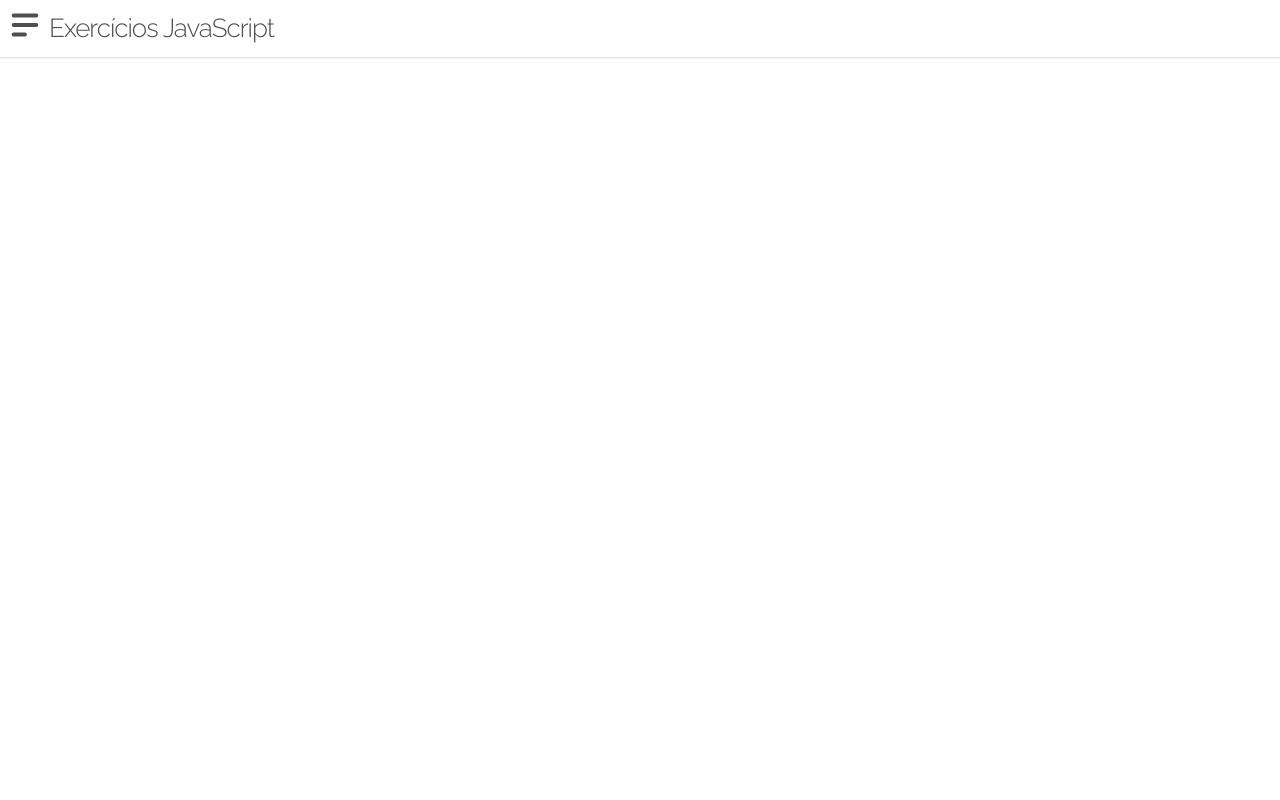
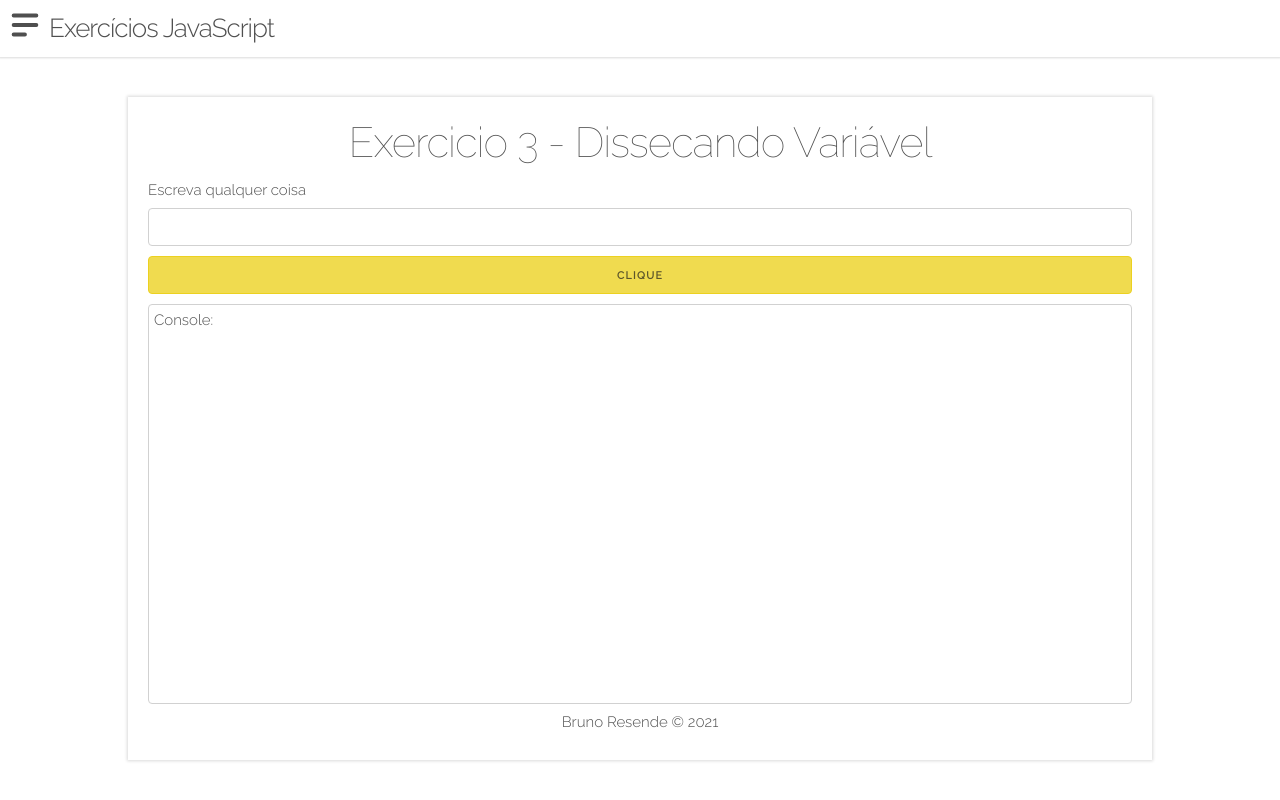
Before and after one commit to bresends/exercicios_js, a React (Create React App) app: page /Ex3 in a window 1280 px wide. Built offline with nearby package versions, Linux system fonts and the light colour scheme.

Commit message:
Esqueleto do Ex3 Montado

```diff
--- a/public/index.html
+++ b/public/index.html
@@ -6,7 +6,7 @@
     <meta name="viewport" content="width=device-width, initial-scale=1" />
     <meta name="theme-color" content="#000000" />
 
-    <title>React App</title>
+    <title>Exercícios JS</title>
   </head>
 
   <body>
--- a/src/components/App.js
+++ b/src/components/App.js
@@ -4,6 +4,7 @@ import { BrowserRouter as Router, Route, Switch } from 'react-router-dom';
 import Menu from './Menu/Menu';
 import Ex1 from '../pages/Ex1';
 import Ex2 from '../pages/Ex2';
+import Ex3 from '../pages/Ex3';
 
 // Main
 function App() {
@@ -15,6 +16,7 @@ function App() {
           <Route path="/" exact component={Ex1}/>
           <Route path="/Ex1" component={Ex1}/>
           <Route path="/Ex2" component={Ex2}/>
+          <Route path="/Ex3" component={Ex3}/>
         </Switch>
       </div>
     </Router>
--- a/src/components/Menu/Menu.js
+++ b/src/components/Menu/Menu.js
@@ -46,6 +46,7 @@ function Menu() {
         <ul className="menu-flutuante__container" onClick={toogleMenu}>
           <MenuLink exercicio="1" />
           <MenuLink exercicio="2" />
+          <MenuLink exercicio="3" />
         </ul>
       </nav>
     </IconContext.Provider>
--- /dev/null
+++ b/src/pages/Ex3.js
@@ -0,0 +1,90 @@
+import React, { useState } from 'react';
+import styled from 'styled-components';
+import Card from '../components/Card/Card';
+
+const DivStyle = styled.div`
+  .center-card__form {
+    display: flex;
+    flex-direction: column;
+    gap: 1rem;
+  }
+
+  .center-card__input {
+    width: 100%;
+    margin: 10px auto;
+  }
+`;
+
+const Ex3 = () => {
+  const [valorInput, setValorInput] = useState('');
+  const [respostaFinal, setRespostaFinal] = useState('');
+
+  function entradaVazia() {
+    setRespostaFinal('Por favor, digite algo');
+  }
+
+  function validaTipo(input) {
+    const testeNumero = Number(input);
+    if (isNaN(testeNumero)) {
+      return `${valorInput} é do tipo String`;
+    } else if (!isNaN(testeNumero) & (input.length > 0)) {
+      return `${valorInput} é do tipo Number`;
+    }
+  }
+
+  function validaCapitulacao(input) {
+    if (input.toUpperCase() === input && isNaN(input)) {
+      return 'Maíscula';
+    } else if (input.toLowerCase() === input && isNaN(input)) {
+      return 'Minúscula';
+    } else if (input[0].toUpperCase() === input[0] && isNaN(input)) {
+      return 'Capitalizada';
+    }
+  }
+
+  function entradaValida() {
+    const tipo = validaTipo(valorInput);
+    const capitulacao = validaCapitulacao(valorInput);
+    setRespostaFinal(`${tipo} ${capitulacao}`);
+  }
+
+  function entregarResposta(e) {
+    e.preventDefault();
+
+    // Decide se a resposta é vazia ou resposta completa
+    valorInput.trim().length === 0 ? entradaVazia() : entradaValida();
+
+    setValorInput('');
+  }
+  return (
+    <Card>
+      <h2 className="center-card__title">Exercicio 3 - Dissecando Variável</h2>
+      <p className="center-card__question-title">Escreva qualquer coisa</p>
+
+      <DivStyle>
+        <form className="center-card__form">
+          <input
+            type="text"
+            name="input"
+            value={valorInput}
+            onChange={(e) => setValorInput(e.target.value)}
+            className="center-card__text-input"
+          />
+          <input
+            type="submit"
+            value="Clique"
+            onClick={entregarResposta}
+            className="center-card__button"
+          />
+        </form>
+      </DivStyle>
+
+      <div className="center-card__answer">
+        <p className="answer__default-answer">Console:</p>
+        <p className="answer__final">{respostaFinal}</p>
+      </div>
+    </Card>
+  );
+};
+
+export default Ex3;
```
